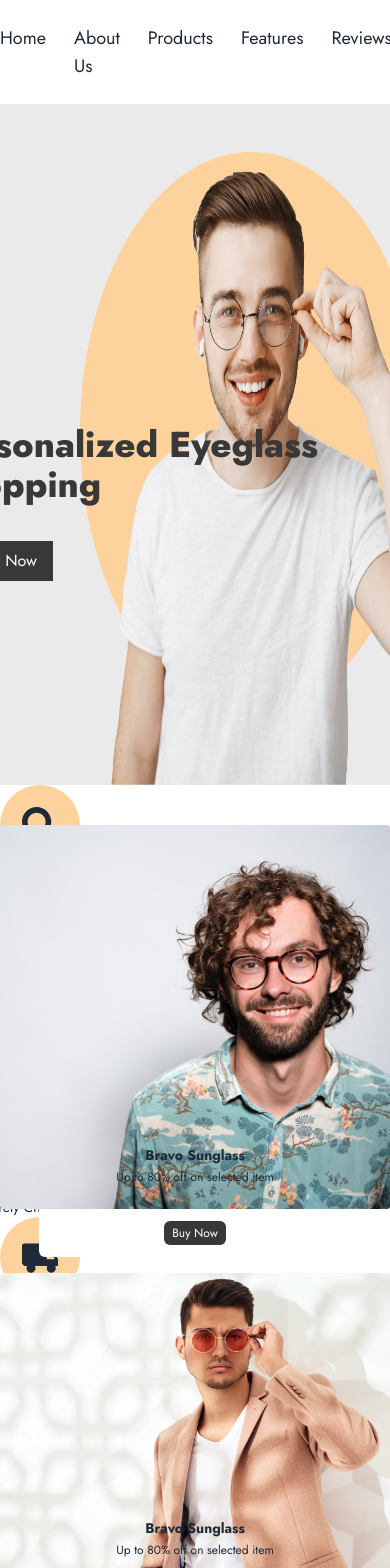
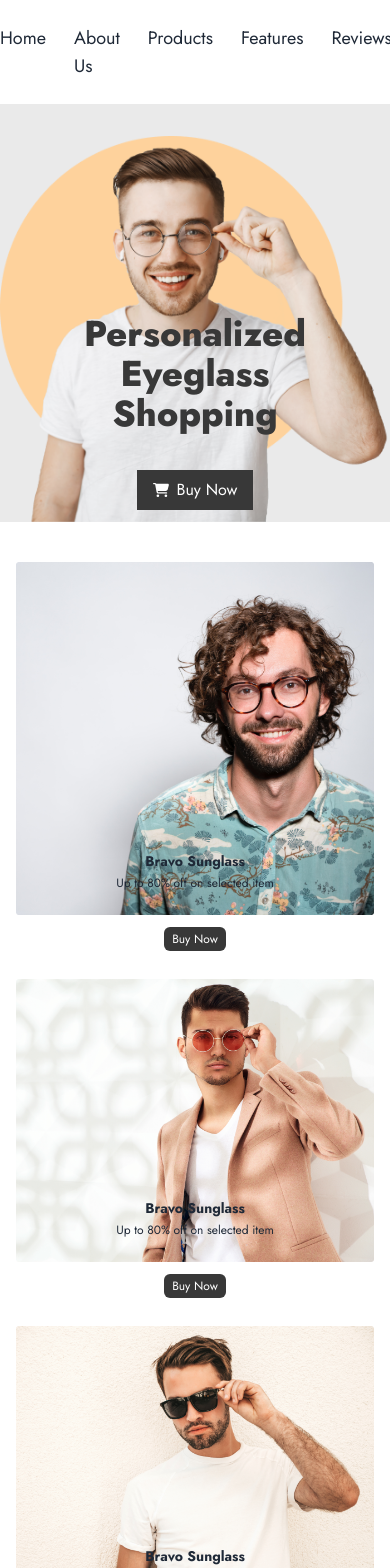
Before and after one commit to majbaulhoque/Debuggers-Studio-Tak, a React (Vite) app: page / in a window 390 px wide. Shown: the top 1568 px of the page. Built offline with nearby package versions, Linux system fonts and the light colour scheme.

Commit message:
added show more and see more button

```diff
--- a/src/Component/Navbar/Banner.jsx
+++ b/src/Component/Navbar/Banner.jsx
@@ -6,51 +6,55 @@ import { ImTruck } from "react-icons/im";
 
 const Banner = () => {
     return (
-        <div className="flex flex-col bg-[#eaeaea] ">
+        <div className="flex flex-col bg-[#eaeaea]">
             <div className="relative max-w-7xl mx-auto">
-                <div className="flex items-center justify-center ">
-                    <img className="h-[75vh] ml-40 mt-12" src="../../../images/Image.png" alt="Eyeglass Shopping" />
+                <div className="flex items-center justify-center">
+                    <img className="lg:h-[75vh] lg:ml-40 lg:mt-12 mt-8 mx-4" src="../../../images/Image.png" alt="Eyeglass Shopping" />
                 </div>
-                <div className="absolute -mt-[360px] -ml-16">
-                    <h3 className="text-[#383838] text-4xl font-extrabold">Personalized Eyeglass <br /> Shopping</h3>
-                    <div className="flex">
-                        <button className="text-base bg-[#383838] text-white px-4 py-2 flex items-center justify-center mt-9"><FaCartShopping className="mr-2" /> Buy Now</button>
+                <div className="absolute -mt-52 lg:-mt-[360px] lg:-ml-16 mx-4 text-center lg:text-left">
+                    <h3 className="text-[#383838] text-4xl font-extrabold">
+                        Personalized Eyeglass <br /> Shopping
+                    </h3>
+                    <div className="flex justify-center lg:justify-start">
+                        <button className="text-base bg-[#383838] text-white px-4 py-2 flex items-center justify-center mt-9">
+                            <FaCartShopping className="mr-2" /> Buy Now
+                        </button>
                     </div>
                 </div>
-                <div className="md:flex md:justify-between absolute md:-mt-11 md:-ml-16 block">
-                    <div className="w-72 text-center">
-                        <div className="bg-[#fed29c] h-20 w-20 rounded-full  flex items-center justify-center">
+                <div className="md:flex md:justify-between absolute  lg:-ml-44 mt-20 mx-4 block lg:mx-0 lg:-mt-10">
+                    <div className="w-72 text-center mb-4 md:mb-0">
+                        <div className="hidden bg-[#fed29c] h-20 w-20 rounded-full lg:flex items-center justify-center mx-auto">
                             <FaSearch className="text-2xl h-9 w-9" />
                         </div>
-                        <div className="-ml-52 mt-5 text-">
-                        <p className="text-base text-[#383838] font-bold">Search you sunglass</p>
+                        <div className="mt-5">
+                            <p className="text-base text-[#383838] font-bold">Search your sunglasses</p>
                             <p className="text-sm">Shop Stylish Eyewear Now</p>
                         </div>
                     </div>
-                    <div className="w-72 text-center">
-                        <div className="bg-[#fed29c] h-20 w-20 rounded-full flex items-center justify-center">
+                    <div className="w-72 text-center mb-4 md:mb-0">
+                        <div className="bg-[#fed29c] h-20 w-20 rounded-full hidden lg:flex items-center justify-center mx-auto">
                             <PiSunglassesFill className="text-2xl h-9 w-9" />
                         </div>
-                        <div className="-ml-52 mt-5 text-">
-                        <p className="text-base text-[#383838] font-bold">Select Sunglass </p>
+                        <div className="mt-5">
+                            <p className="text-base text-[#383838] font-bold">Select Sunglasses</p>
                             <p className="text-sm">Shade Your Style</p>
                         </div>
                     </div>
-                    <div className="w-72 text-center">
-                        <div className="bg-[#fed29c] h-20 w-20 rounded-full flex items-center justify-center">
+                    <div className="w-72 text-center mb-4 md:mb-0">
+                        <div className="hidden bg-[#fed29c] h-20 w-20 rounded-full lg:flex items-center justify-center mx-auto">
                             <MdPayment className="text-2xl h-9 w-9" />
                         </div>
-                        <div className="-ml-52 mt-5 text-">
+                        <div className="mt-5">
                             <p className="text-base text-[#383838] font-bold">Make Payment</p>
                             <p className="text-sm">Securely Checkout Now</p>
                         </div>
                     </div>
                     <div className="w-72 text-center">
-                        <div className="bg-[#fed29c] h-20 w-20 rounded-full flex items-center justify-center">
+                        <div className="hidden bg-[#fed29c] h-20 w-20 rounded-full lg:flex items-center justify-center mx-auto">
                             <ImTruck className="text-2xl h-9 w-9" />
                         </div>
-                        <div className="-ml-52 mt-5 text-">
-                        <p className="text-base text-[#383838] font-bold">Received Product </p>
+                        <div className="mt-5">
+                            <p className="text-base text-[#383838] font-bold">Receive Product</p>
                             <p className="text-sm">See the World Clearly</p>
                         </div>
                     </div>
--- /dev/null
+++ b/src/Component/Shopping Cart/ShoppingCartItem.jsx
@@ -0,0 +1,23 @@
+import { FaCartShopping } from "react-icons/fa6";
+
+const ShoppingCartItem = ({cart}) => {
+    const { id, brand, price, image_url, tag } = cart || {}
+    return (
+        <div className="max-w-7xl mx-auto">
+            <a href="#" className="flex flex-col items-center rounded-lg shadow md:flex-row md:max-w-xl lg:mt-20">
+                <img className="object-cover w-full rounded-t-lg h-96 md:h-auto md:w-48 md:rounded-none md:rounded-s-lg py-10 bg-[#f7f7f7] p-4" src={image_url} alt="" />
+                <div className="flex flex-col justify-between p-4 leading-normal">
+                    <h5 className="mb-2 text-2xl font-bold tracking-tight">{brand}</h5>
+                    <p className="text-black">${price}</p>
+                    <div className="my-4 font-bold">
+                        <button className="text-base bg-[#f7f7f7] text-black border border-black px-4 py-2 flex items-center justify-center hover:bg-black hover:text-white transition-colors">
+                            <FaCartShopping className="mr-2" /> Buy Now
+                        </button>
+                    </div>
+                </div>
+            </a>
+        </div>
+    );
+};
+
+export default ShoppingCartItem;
--- a/src/Component/Shopping Cart/SoppingCart.jsx
+++ b/src/Component/Shopping Cart/SoppingCart.jsx
@@ -1,9 +1,49 @@
+import { useEffect, useState } from "react";
+import ShoppingCartItem from "./ShoppingCartItem";
 
 
 const SoppingCart = () => {
+    const [carts, setCarts] = useState([]);
+    const [noData, setNoData] = useState('')
+    const [isShow, setIsShow] = useState(false)
+
+    useEffect(() =>{
+        const addToCartItem = JSON.parse(localStorage.getItem('addCart'));
+        if (addToCartItem) {
+            setCarts(addToCartItem)
+        }
+        else{
+            setNoData('No Data Found')
+        }
+    },[]);
+
+    const handleDelete = () =>{
+        localStorage.clear();
+        setCarts([]);
+        setNoData('No Data Found')
+    }
+
     return (
         <div>
-            <p>This is Shopping cart</p>
+            {
+                noData ? <p className="h-[70vh] flex justify-center items-center font-bold text-3xl">{noData}</p> :
+
+                <div>
+                    {
+                        carts.length > 0 && <button onClick={handleDelete} className=" mt-10 text-base bg-[#f7f7f7] text-black border border-black px-4 py-2 items-center justify-center hover:bg-black hover:text-white transition-colors block mx-auto">Delete All</button>
+                    }
+
+                <div className="grid grid-cols-1 md:grid-cols-2">
+                    {
+                        isShow ? carts?.map(cart => <ShoppingCartItem key={cart.id} cart={cart}></ShoppingCartItem>)
+                        :
+                        carts?.slice(0,2).map(cart => <ShoppingCartItem key={cart.id} cart={cart}></ShoppingCartItem>)
+                    }
+                </div>
+
+                <button onClick={() =>setIsShow(!isShow)} className=" mt-10 text-base bg-[#f7f7f7] text-black border border-black px-4 py-2 items-center justify-center hover:bg-black hover:text-white transition-colors block mx-auto">{isShow ? 'See less' : 'See More'}</button>
+                </div>
+            }
         </div>
     );
 };
--- a/src/Component/Sunglass/Sunglass.jsx
+++ b/src/Component/Sunglass/Sunglass.jsx
@@ -1,6 +1,6 @@
 const Sunglass = () => {
     return (
-        <div className="max-w-7xl mx-auto py-10 md:py-32 lg:py-40">
+        <div className="max-w-7xl mx-auto py-10 md:py-32 lg:py-40 px-4">
             <div className="grid grid-cols-1 md:grid-cols-2 gap-4">
                 <div className="flex flex-col space-y-4">
                     <div className="relative">
--- a/src/Pages/About Us/AboutUs.jsx
+++ b/src/Pages/About Us/AboutUs.jsx
@@ -1,7 +1,7 @@
 const AboutUs = () => {
     return (
         <div className="flex flex-col lg:flex-row">
-            <div className="flex flex-col items-center justify-center w-full lg:w-1/2 p-6 bg-[#fed29c]">
+            <div className="flex flex-col items-center justify-center w-full lg:w-1/2 p-6 bg-[#fed29c] px-4">
                 <div className="max-w-lg mx-auto">
                     <h3 className="text-black font-bold text-3xl mb-4 text-center lg:text-left">
                         Experience clear vision with <br />OptiChroma Vision Frames
```
Lines whose indentation alone changed are shown as unchanged.
